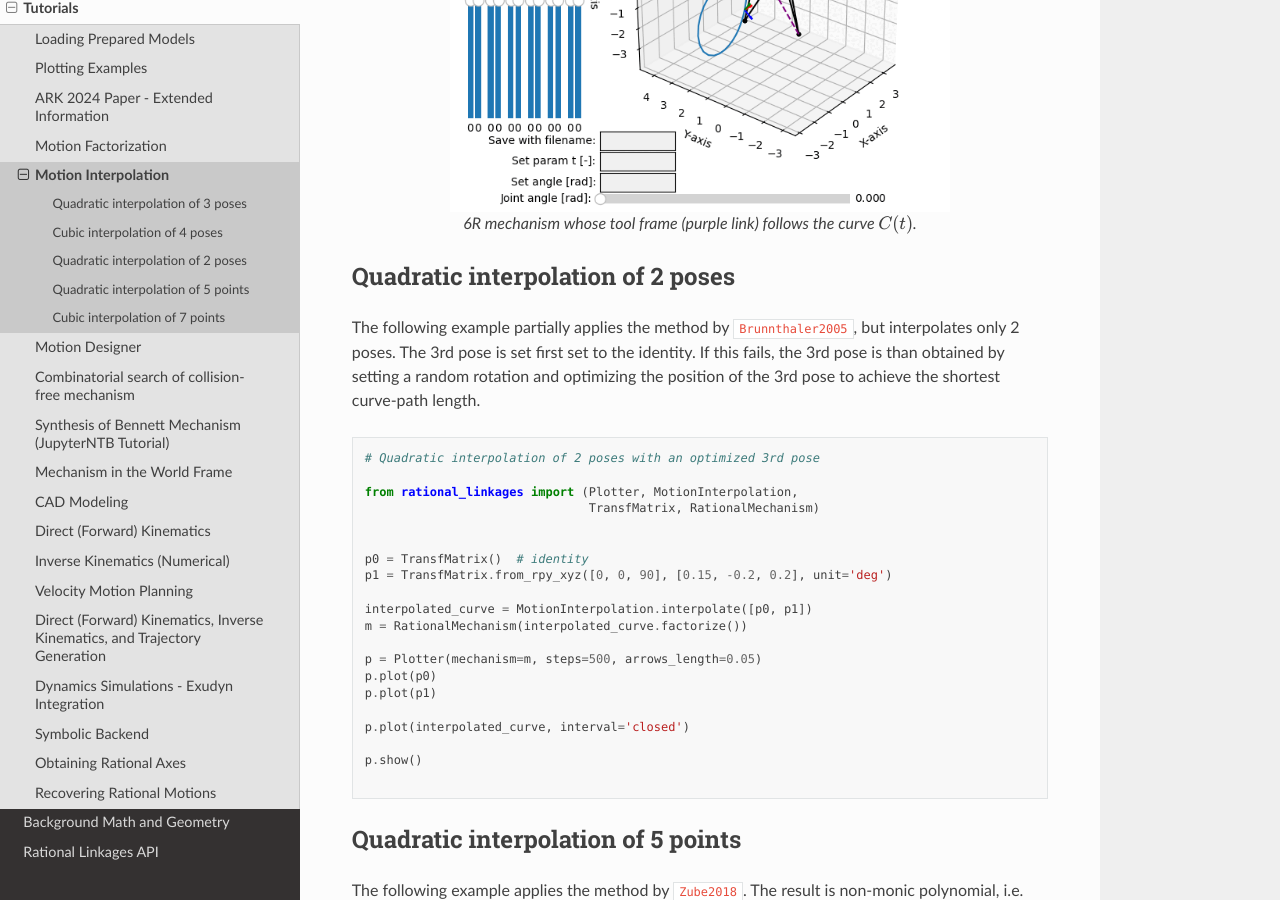
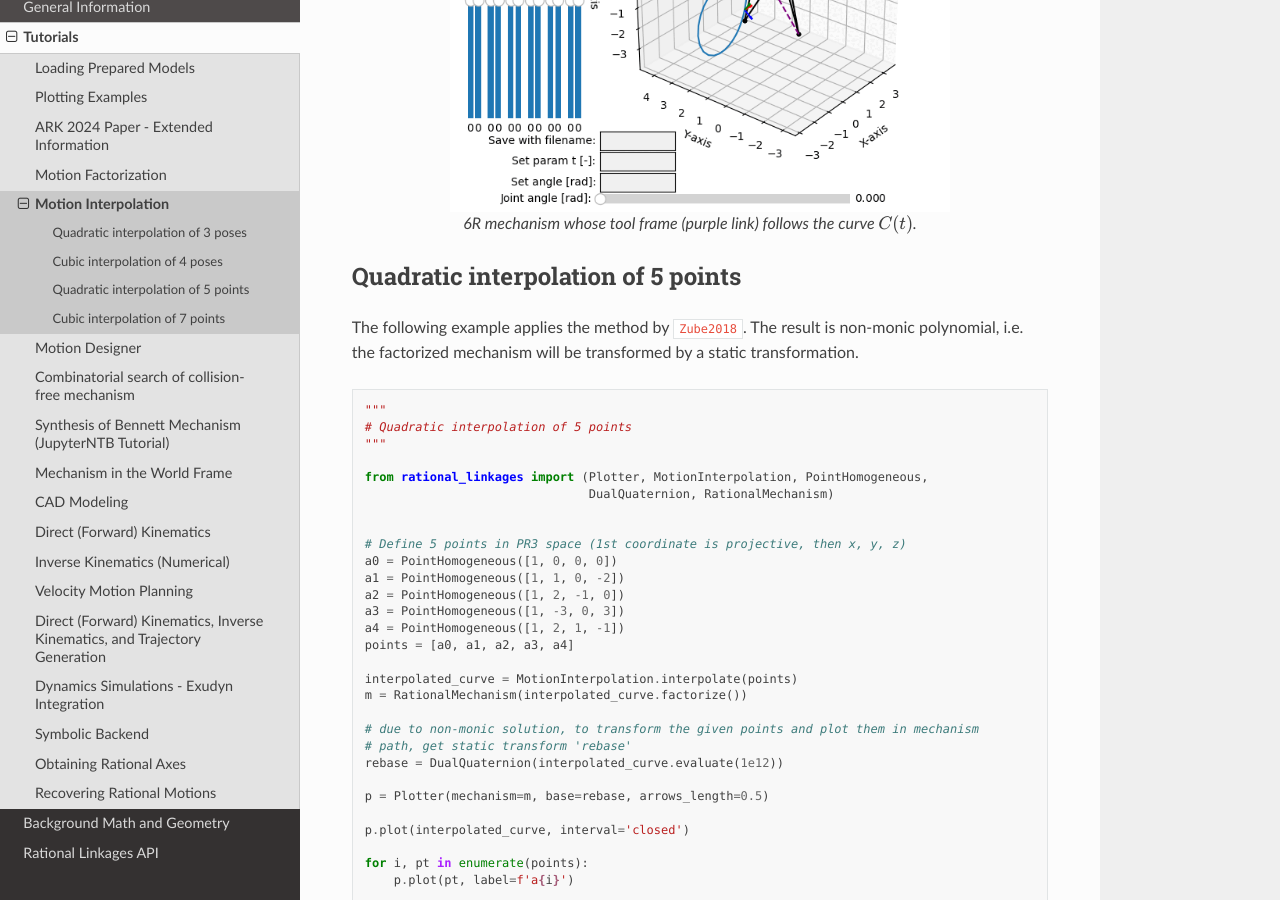
Before and after one commit to hucik14/rational-linkages, a Sphinx documentation site: the page built from docs/source/tutorials/motion_interp.rst, in a window 1280 px wide and 900 px high, scrolled down 3237 px. Built offline with Sphinx 7.4.7 and the Read the Docs theme 3.1.0, drawn with Linux system fonts in a browser that asks for light colours; cross-references to code outside the pages are shown as plain code.

Commit message:
optimization of quadratic curve deprecated
changelog: deprecated

```diff
--- a/docs/source/examples/d_t_interp_quad2poses.py
+++ /dev/null
@@ -1,19 +0,0 @@
-# Quadratic interpolation of 2 poses with an optimized 3rd pose
-
-from rational_linkages import (Plotter, MotionInterpolation,
-                               TransfMatrix, RationalMechanism)
-
-
-p0 = TransfMatrix()  # identity
-p1 = TransfMatrix.from_rpy_xyz([0, 0, 90], [0.15, -0.2, 0.2], unit='deg')
-
-interpolated_curve = MotionInterpolation.interpolate([p0, p1])
-m = RationalMechanism(interpolated_curve.factorize())
-
-p = Plotter(mechanism=m, steps=500, arrows_length=0.05)
-p.plot(p0)
-p.plot(p1)
-
-p.plot(interpolated_curve, interval='closed')
-
-p.show()
--- a/docs/source/tutorials/motion_interp.rst
+++ b/docs/source/tutorials/motion_interp.rst
@@ -88,19 +88,6 @@ The curve is then factorized, and the resulting mechanism is plotted.
 
     6R mechanism whose tool frame (purple link) follows the curve :math:`C(t)`.
 
-
-Quadratic interpolation of 2 poses
-----------------------------------
-
-The following example partially applies the method by :footcite:t:`Brunnthaler2005`,
-but interpolates only 2 poses. The 3rd pose is set first set to the identity. If this
-fails, the 3rd pose is than obtained by setting a random rotation and optimizing the
-position of the 3rd pose to achieve the shortest curve-path length.
-
-.. literalinclude:: /examples/d_t_interp_quad2poses.py
-    :language: python
-
-
 .. _changing_bases_interpolation:
 
 Quadratic interpolation of 5 points
```
Also changed, not shown: .gitlab-ci.yml, 2 other files.
